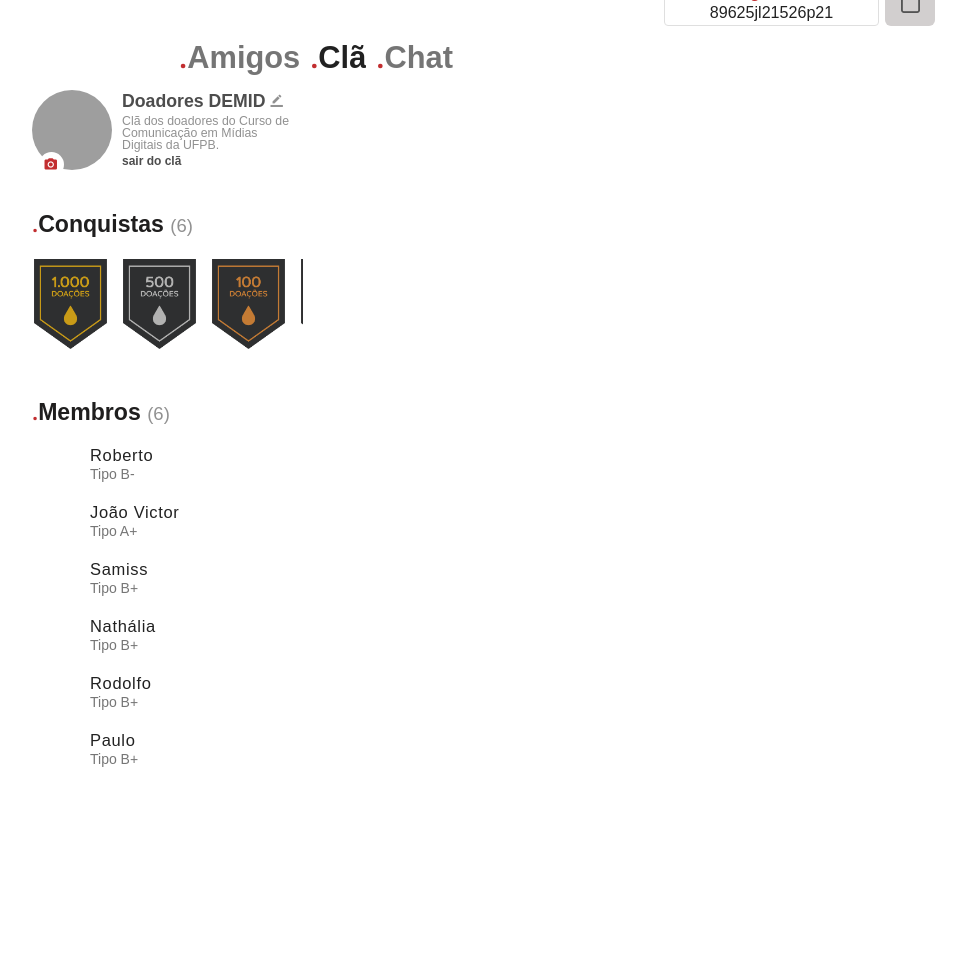
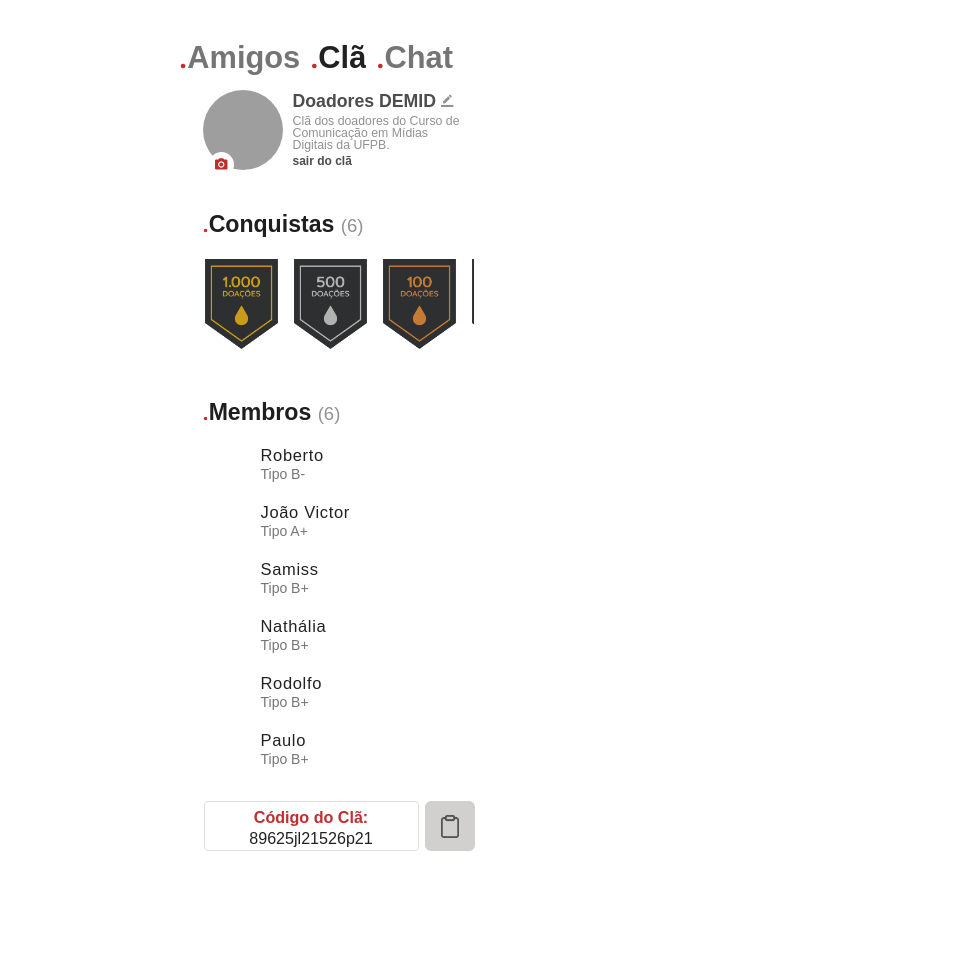
Before and after one commit to interfaceslivres/pontosdevida, a PHP site: page /pages/amigos.html in a window 1280 px wide, after a click that opens the changed part. Shown: the whole page, without its empty margins (303-1269 px from the left). Before the commit the page ends 767 px from the top, so only its background shows below. Run offline with PHP 8.4, Linux system fonts and the light colour scheme; some web fonts are replaced; grey boxes are pictures that could not be loaded.

Commit message:
Att. Código do Clã

```diff
--- a/pages/amigos.html
+++ b/pages/amigos.html
@@ -279,13 +279,14 @@
                     </ul>
                 </div>
 
+                </div>
 
-                </div>
                 <div class="mdl-layout-spacer"></div>
+            </div>
 
-                <div class="mdl-grid">
+            <div class="mdl-grid">
                 <div class="mdl-layout-spacer"></div>
-                    <div id="cta-doadores" class="mdl-cell mdl-cell--2-col">
+                    <div id="cta_codigocla" class="mdl-cell mdl-cell--2-col">
                         <p id="codigocla_title">Código do Clã:</p>
                         <p id="codigocla">89625jl21526p21</p>
                     </div>
@@ -295,7 +296,7 @@
                     </div>
                 <div class="mdl-layout-spacer"></div>
             </div>
-            </div>
+
         </div>
 
         <!-- Início do Chat do Clã -->
--- a/style.css
+++ b/style.css
@@ -543,26 +543,19 @@ select:-internal-autofill-selected {
     text-decoration: none;
 }
 
-#cta-doadores {
+#cta_codigocla {
     border: 1px solid #dfdfdf;
     border-radius: 4px;
     width: 215px !important;
     height: 50px;
     text-align: center;
     margin-bottom: 32px;
-    margin-top: -76px;
-    margin-left: 28px;
+    margin-top: -85.8px;
+    margin-left: 30px;
     padding-top: 1.5px;
 }
 
-#cta-doadores-box {
-    width: 300px;
-    text-align: center;
-    margin-left: 19px;
-    margin-bottom: 32px;
-}
-
-#cta-doadores p {
+#cta_codigocla p {
     font-family: 'Jaldi', sans-serif !important;
     line-height: 0.3 !important;
     font-size: 1.15em !important;
@@ -660,21 +653,20 @@ select:-internal-autofill-selected {
     border-radius: 6px;
     color: white;
     margin-left: -10;
-    margin-top: 6px;
-    margin-bottom: 65px;
+    margin-bottom: 58px;
 }
 
 #copy_button_box {
     width: 58px !important;
-    margin-top: -82;
-    margin-bottom: 32px;
+    margin-top: -86;
+    margin-bottom: 58px;
 }
 
 /* Estilização do Chat */
 
 #chat_box {
     width: 260px;
-    height: 47vh;
+    height: 46vh;
     margin-top: 9px;
     margin-bottom: -18px;
     overflow-y: scroll;
@@ -697,6 +689,11 @@ select:-internal-autofill-selected {
 }
 
 #amigos-rolagem::-webkit-scrollbar {
+    width: 4px;
+    height: 0;
+}
+
+#membros-rolagem::-webkit-scrollbar {
     width: 4px;
     height: 0;
 }
--- a/sw.js
+++ b/sw.js
@@ -1,4 +1,4 @@
-var CACHE_NAME = 'devCach-v5';
+var CACHE_NAME = 'devCach-v6';
 var pagesToCache = [
     '/',
     './home.php',
```
